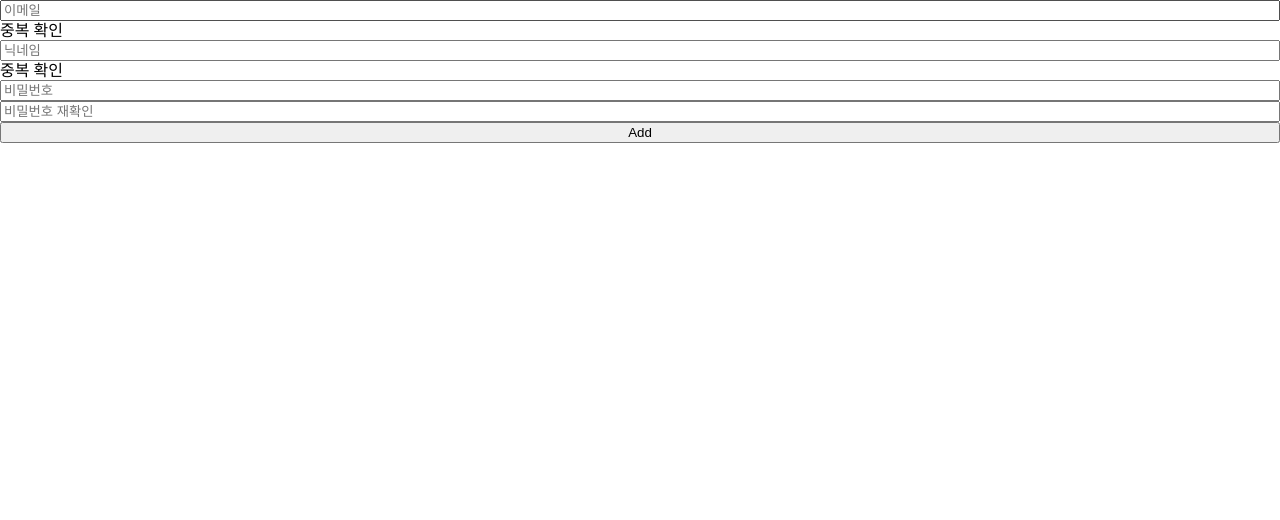
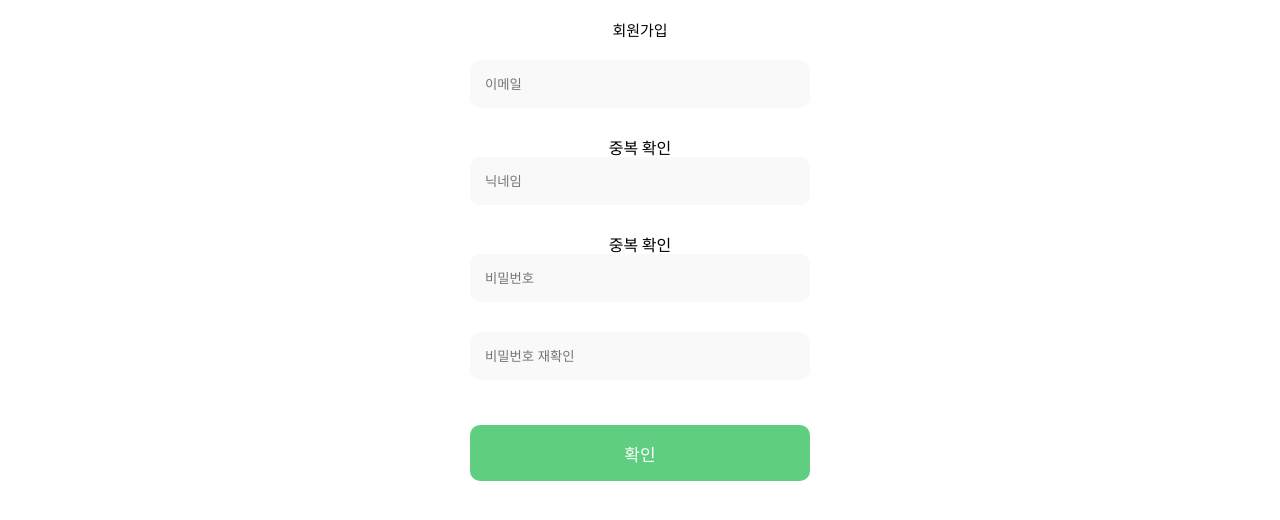
Before and after one commit to soomin-world/AlbaPocektProject, a React (Create React App) app: page /register in a window 1280 px wide. Shown: the top 520 px of the page. Built offline with nearby package versions, Linux system fonts and the light colour scheme.

Commit message:
회원가입 css 작업 중

```diff
--- a/src/pages/Login.tsx
+++ b/src/pages/Login.tsx
@@ -131,7 +131,7 @@ const Input = styled.input`
   border-radius: 10px;
   border: none;
   background-color: #f9f9f9;
-  padding-left: 10px;
+  padding-left: 15px;
   margin-bottom: 15px;
 `;
 
--- a/src/pages/MyPageEdit.tsx
+++ b/src/pages/MyPageEdit.tsx
@@ -55,7 +55,7 @@ const MyPageEdit = () => {
           type: "application/json",
         })
       );
-      formData.append("file", "");
+      // formData.append("file", "");
 
       console.log("호출 직전!!!");
       mutate(formData);
--- a/src/pages/Register.tsx
+++ b/src/pages/Register.tsx
@@ -7,6 +7,7 @@ import {
   userIdCheckApi,
 } from "../APIs/loginRegisterApi";
 import { IForm } from "../types/loginRegisterType";
+import styled from "styled-components";
 
 const Register = () => {
   const navigate = useNavigate();
@@ -68,12 +69,13 @@ const Register = () => {
   };
 
   return (
-    <div>
-      <form
+    <Total>
+      <Header>회원가입</Header>
+      <Form
         style={{ display: "flex", flexDirection: "column" }}
         onSubmit={handleSubmit(onValid)}
       >
-        <input
+        <Input
           {...register("email", {
             required: "필수 정보입니다.",
             pattern: {
@@ -86,7 +88,7 @@ const Register = () => {
         <span>{errors?.email?.message}</span>
         <div onClick={userIdCheck}>중복 확인</div>
 
-        <input
+        <Input
           {...register("nickname", {
             required: "필수 정보입니다.",
             minLength: {
@@ -102,7 +104,7 @@ const Register = () => {
         />
         <span>{errors?.nickname?.message}</span>
         <div onClick={nicknameCheck}>중복 확인</div>
-        <input
+        <Input
           {...register("password", {
             required: "필수 정보입니다.",
             minLength: {
@@ -119,7 +121,7 @@ const Register = () => {
           type="password"
         />
         <span>{errors?.password?.message}</span>
-        <input
+        <Input
           {...register("passwordCheck", {
             required: "필수 정보입니다.",
           })}
@@ -127,11 +129,66 @@ const Register = () => {
           type="password"
         />
         <span>{errors?.passwordCheck?.message}</span>
-        <button>Add</button>
+        <button>확인</button>
         <span>{errors?.extraError?.message}</span>
-      </form>
-    </div>
+      </Form>
+    </Total>
   );
 };
 
+const Total = styled.div`
+  width: 100%;
+  display: flex;
+  flex-direction: column;
+  align-items: center;
+  font-family: "Noto Sans KR", sans-serif;
+`;
+
+const Header = styled.div`
+  width: 100%;
+  height: 60px;
+  font-size: 15px;
+  font-weight: 400;
+  display: flex;
+  justify-content: center;
+  align-items: center;
+`;
+
+const Form = styled.form`
+  width: 340px;
+  display: flex;
+  flex-direction: column;
+  align-items: center;
+
+  button {
+    width: 100%;
+    height: 56px;
+    margin: 15px 0px 15px 0px;
+    border-radius: 10px;
+    border: none;
+    background-color: #5fce80;
+    font-size: 17px;
+    color: white;
+
+    div {
+      height: 17px;
+    }
+  }
+  span {
+    font-size: 15px;
+    color: red;
+    margin-bottom: 15px;
+  }
+`;
+
+const Input = styled.input`
+  width: 100%;
+  height: 48px;
+  border-radius: 10px;
+  border: none;
+  background-color: #f9f9f9;
+  padding-left: 15px;
+  margin-bottom: 15px;
+`;
+
 export default Register;
```
